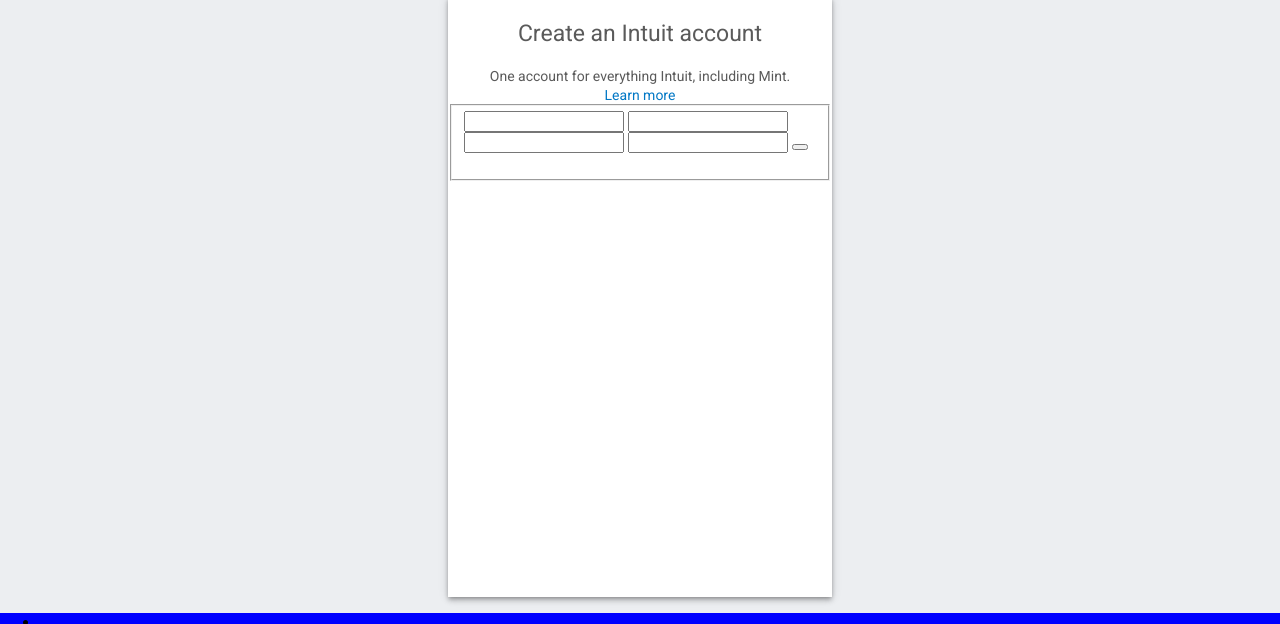
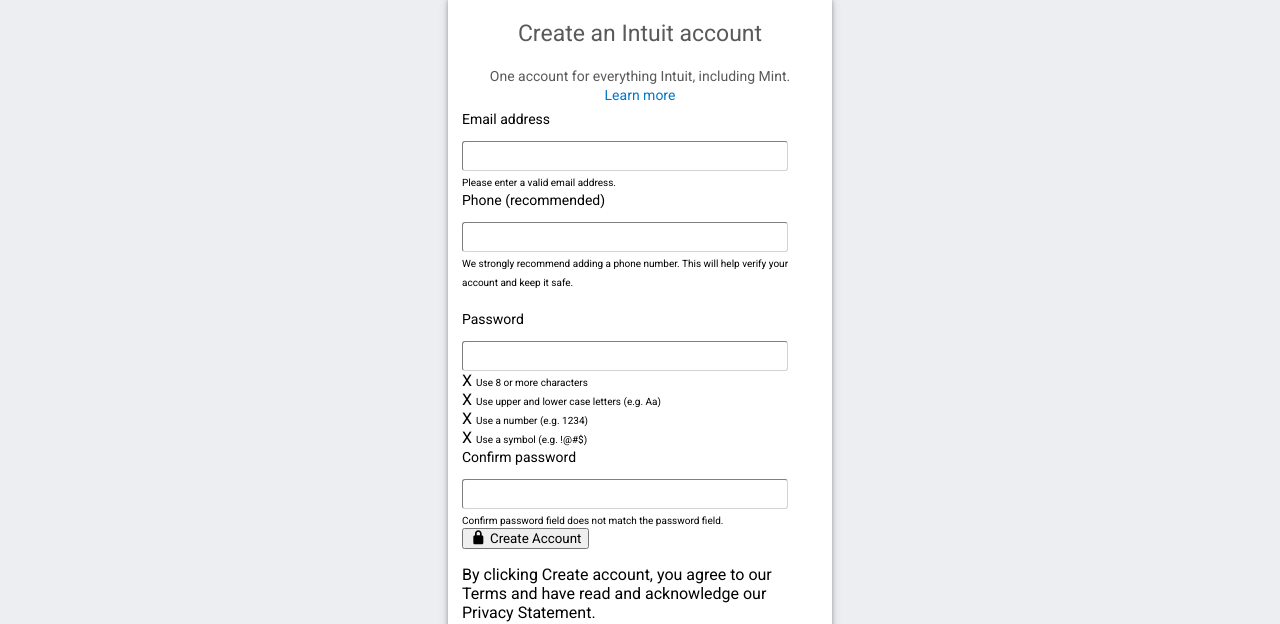
Before and after one commit to kalavhan/DisplayingandInputtingData, a plain HTML site: page index.html in a window 1280 px wide. Shown: the part 176-800 px from the top of the page. Drawn offline with Linux system fonts and the light colour scheme.

Commit message:
started with the styling of the form

```diff
--- a/css/main.css
+++ b/css/main.css
@@ -77,7 +77,7 @@
 /* main-section-form */
 
 #form-section{
-	height: 600px;
+	height: 80%;
 	background-color: white;
 }
 #title-create-account{
@@ -106,3 +106,28 @@
 	-webkit-box-shadow: 0 4px 5px 0 rgba(0, 0, 0, 0.14), 0 1px 10px 0 rgba(0, 0, 0, 0.12), 0 2px 4px -1px rgba(0, 0, 0, 0.3);
     box-shadow: 0 4px 5px 0 rgba(0, 0, 0, 0.14), 0 1px 10px 0 rgba(0, 0, 0, 0.12), 0 2px 4px -1px rgba(0, 0, 0, 0.3);
 }
+
+/* main-form-section */
+#fieldset-id{
+	border-style: none;
+}
+.label-input-t{
+	font-size: 14px;
+}
+
+.input-bar{
+	margin-top:13px;
+	width:90%;
+	padding-bottom:12px;
+	border-radius:3px;
+	border-width:thin;
+	border-color:lightgray;
+}
+.error-message{
+	font-size: 10px;
+
+}
+
+.warning-message{
+	font-size: 10px;
+}
--- a/index.html
+++ b/index.html
@@ -42,32 +42,43 @@
 						<br>
 						<a id="learn-more-link" href="#">Learn more</a>
 					</div>
-					<form>
-						<fieldset>
-							<label></label>
-							<input>
-							<span></span>
+					<form id="main-form"action="#" method="POST">
+						<fieldset id="fieldset-id">
+							<label class="label-input-t" for="email-input">Email address</label>
+							<input name="email-input" class="input-bar" type="email" required>
+							<br>
+							<span class="error-message">Please enter a valid email address.</span>
+							<br>
+							<label class="label-input-t" for="phone-input">Phone (recommended)</label>
+							<input name="phone-input" class="input-bar" type="tel">
+							<br>
+							<span class="warning-message">We strongly recommend adding a phone number. This will help verify your account and keep it safe.</span>
+							<br>
+							<br>
+							<label class="label-input-t" for="password-input">Password</label>
+							<input name="password-input" class="input-bar" type="password" required>
+							<br>
+							<span>X</span> <span class="error-message">Use 8 or more characters</span>
+							<br>
+							<span>X</span> <span class="error-message">Use upper and lower case letters (e.g. Aa)</span>
+							<br>
+							<span>X</span> <span class="error-message">Use a number (e.g. 1234)</span>
+							<br>
+							<span>X</span> <span class="error-message">Use a symbol (e.g. !@#$)</span>
+							<br>
+							<label class="label-input-t" for="password-confirm">Confirm password</label>
+							<input name="password-confirm" class="input-bar" type="password" required>
+							<br>
+							<span class="error-message">Confirm password field does not match the password field.</span>
+							<br>
 
-							<label></label>
-							<input>
-							<span></span>
-
-							<label></label>
-							<input>
-							<span></span> <span></span>
-							<span></span> <span></span>
-							<span></span> <span></span>
-							<span></span> <span></span>
-
-							<label></label>
-							<input>
-							<span></span>
-
-							<button></button>
-							<p></p>
+							<button id="create-account-button"><i class="fas fa-lock"></i> Create Account </button>
+							<p>By clicking Create account, you agree to our
+							Terms and have read and acknowledge our Privacy Statement.</p>
 						</fieldset>
 					</form>
 					<div id="terms-of-use">
+						<span>Invisible reCAPTCHA by Google Privacy Policy and Terms of Use.</span>
 					</div>
 				</div>
 
```
